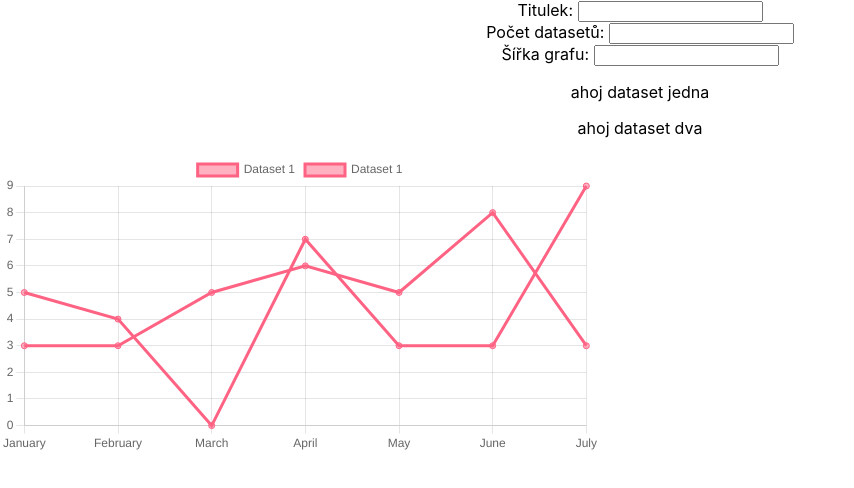
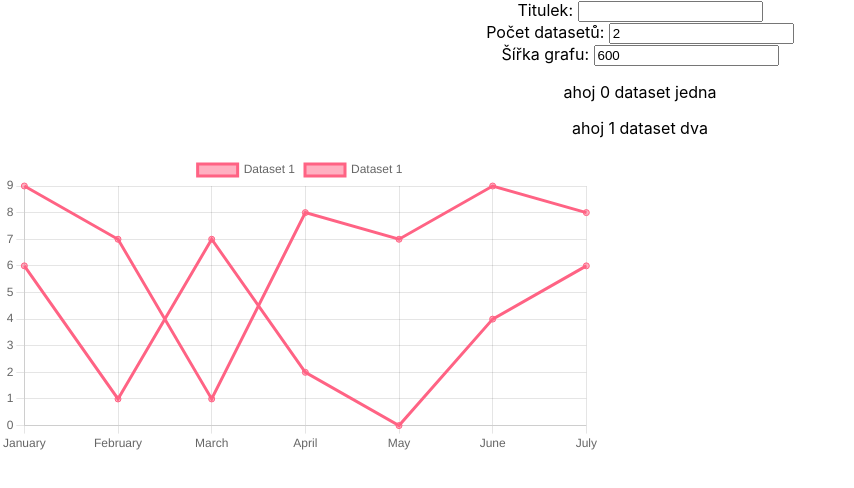
Before and after one commit to daxovi/fnol-graph, a React (Create React App) app in the folder client/: page / in a window 1280 px wide. Shown: the top 488 px of the page, without its empty margins (0-854 px from the left). Built offline with nearby package versions, Linux system fonts and the light colour scheme.

Commit message:
counting datasets

```diff
--- a/client/src/App.js
+++ b/client/src/App.js
@@ -13,8 +13,9 @@ function App() {
     if (datasetsNr > datasets.length) {
       setDatasets(datasets.concat([{text: "nový dataset"}]));
       console.log(datasets);
-    } else if (datasetsNr < datasets.length && 0 < datasetsNr) {
-      setDatasets(datasets.pop());
+    }
+    if (datasetsNr < datasets.length) {
+      setDatasets(datasets.slice(0, datasets.length-1));
       console.log(datasets);
     }
 
@@ -23,16 +24,16 @@ function App() {
 
   return (
     <div className="App">
-      <label>Titulek: <input type="text" onChange={(e) => { setTitle(e.target.value) }} /></label> <br />
-      <label>Počet datasetů: <input type="number" onChange={(e) => { setDatasetsNr(e.target.value) }} /></label> <br />
-      <label>Šířka grafu: <input type="number" onChange={(e) => { setWidth(e.target.value) }} /></label> <br />
-      {datasets.map((e) => {
+      <label>Titulek: <input type="text" value={title} onChange={(e) => { setTitle(e.target.value) }} /></label> <br />
+      <label>Počet datasetů: <input type="number" value={datasetsNr} onChange={(e) => { setDatasetsNr(e.target.value) }} /></label> <br />
+      <label>Šířka grafu: <input type="number" value={width} onChange={(e) => { setWidth(e.target.value) }} /></label> <br />
+      {datasets.map((e, index) => {
         return (
-          <p key={Math.floor(Math.random() * 100)}>ahoj {e.text}</p>
+          <p key={index}>ahoj {index} {e.text}</p>
         )
       })}
       <div style={{display: "block", width: width + "px" }} >
-        <LineGraph datasets={datasetsNr} title={title} />
+        <LineGraph datasets={datasets} title={title} />
       </div>
     </div>
   );
--- a/client/src/graphs/LineGraph.js
+++ b/client/src/graphs/LineGraph.js
@@ -24,7 +24,7 @@ ChartJS.register(
 
 const LineGraph = (props) => {
   const [title, setTitle] = useState("");
-  const [datasets, setDatasets] = useState([1, 3]);
+  const [datasets, setDatasets] = useState([]);
 
   useEffect(() => {
     if (props.title) {
@@ -32,11 +32,7 @@ const LineGraph = (props) => {
     }
 
     if (props.datasets) {
-      let array = [];
-      for (let i = 0; i < props.datasets; i++) {
-        array[i] = props.datasets
-      }
-      setDatasets(array);
+      setDatasets(props.datasets);
     }
   }, [props.datasets, props.title])
 
```
